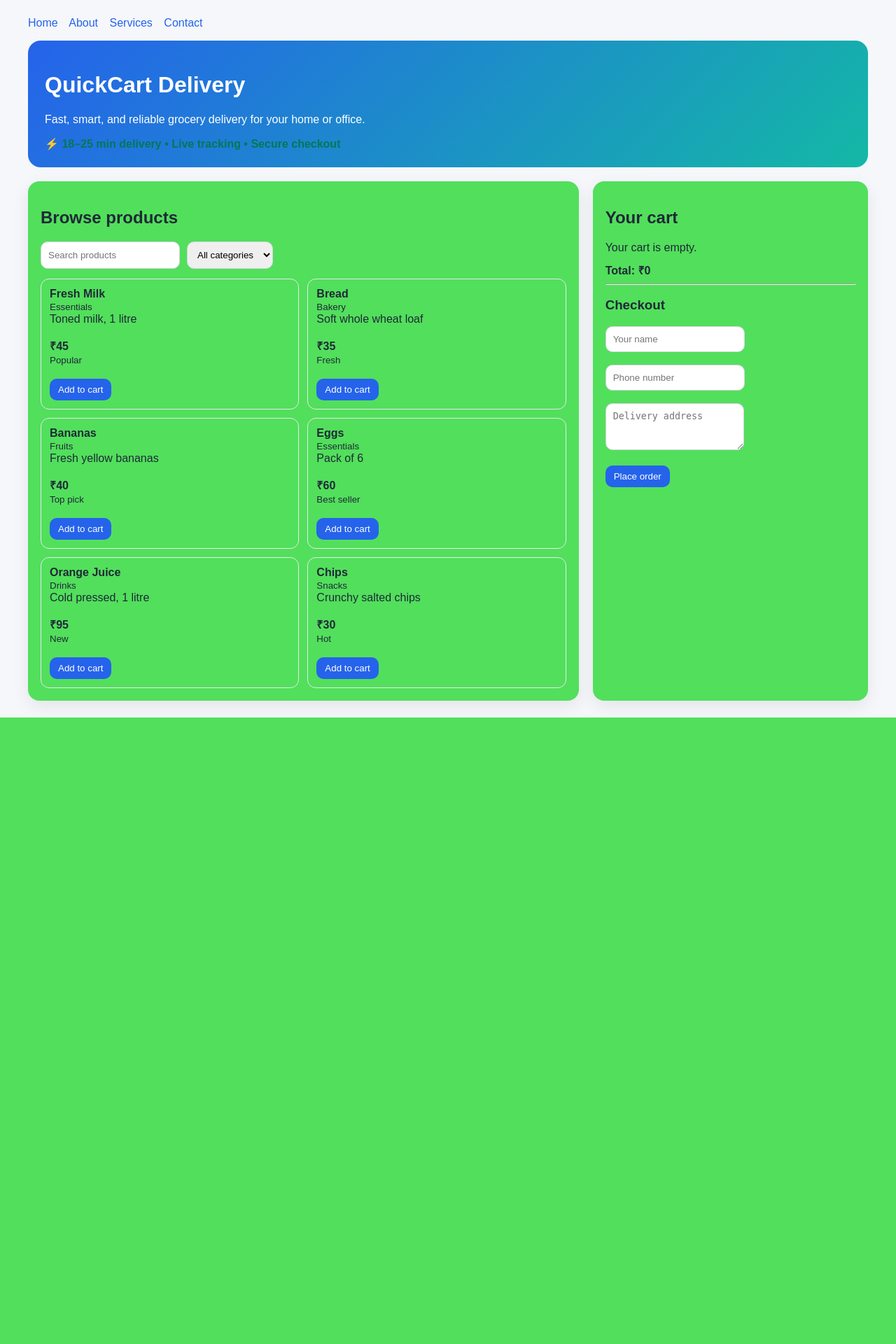
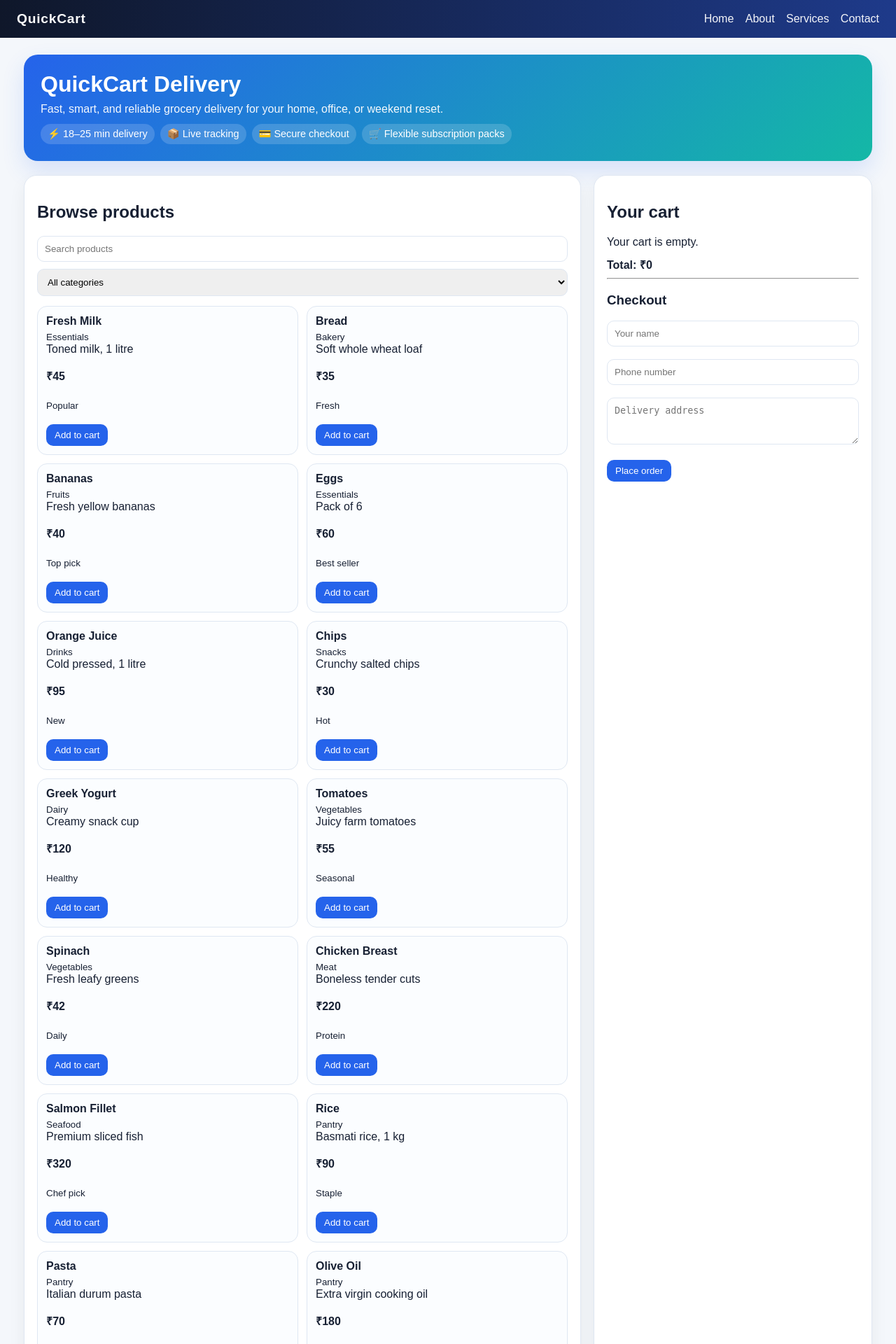
Before and after one commit to rakshithayadav1618-dot/demo-project, a Flask app: page / in a window 1280 px wide. Shown: the top 1920 px of the page at 70% size. Before the commit the page ends 1025 px from the top, so only its background shows below. Run offline with Flask 3, Linux system fonts and the light colour scheme.

Commit message:
Expand storefront with richer catalog and templates

```diff
--- a/app.py
+++ b/app.py
@@ -9,6 +9,24 @@ products = [
     {"id": 4, "name": "Eggs", "price": 60, "category": "Essentials", "desc": "Pack of 6", "badge": "Best seller"},
     {"id": 5, "name": "Orange Juice", "price": 95, "category": "Drinks", "desc": "Cold pressed, 1 litre", "badge": "New"},
     {"id": 6, "name": "Chips", "price": 30, "category": "Snacks", "desc": "Crunchy salted chips", "badge": "Hot"},
+    {"id": 7, "name": "Greek Yogurt", "price": 120, "category": "Dairy", "desc": "Creamy snack cup", "badge": "Healthy"},
+    {"id": 8, "name": "Tomatoes", "price": 55, "category": "Vegetables", "desc": "Juicy farm tomatoes", "badge": "Seasonal"},
+    {"id": 9, "name": "Spinach", "price": 42, "category": "Vegetables", "desc": "Fresh leafy greens", "badge": "Daily"},
+    {"id": 10, "name": "Chicken Breast", "price": 220, "category": "Meat", "desc": "Boneless tender cuts", "badge": "Protein"},
+    {"id": 11, "name": "Salmon Fillet", "price": 320, "category": "Seafood", "desc": "Premium sliced fish", "badge": "Chef pick"},
+    {"id": 12, "name": "Rice", "price": 90, "category": "Pantry", "desc": "Basmati rice, 1 kg", "badge": "Staple"},
+    {"id": 13, "name": "Pasta", "price": 70, "category": "Pantry", "desc": "Italian durum pasta", "badge": "Comfort"},
+    {"id": 14, "name": "Olive Oil", "price": 180, "category": "Pantry", "desc": "Extra virgin cooking oil", "badge": "Premium"},
+    {"id": 15, "name": "Honey", "price": 140, "category": "Pantry", "desc": "Natural wildflower honey", "badge": "Sweet"},
+    {"id": 16, "name": "Cereal", "price": 150, "category": "Breakfast", "desc": "Crunchy breakfast blend", "badge": "Morning"},
+    {"id": 17, "name": "Coffee", "price": 210, "category": "Breakfast", "desc": "Ground coffee beans", "badge": "Aroma"},
+    {"id": 18, "name": "Apples", "price": 85, "category": "Fruits", "desc": "Crisp red apples", "badge": "Fresh"},
+    {"id": 19, "name": "Avocados", "price": 95, "category": "Fruits", "desc": "Creamy ripe avocados", "badge": "Trend"},
+    {"id": 20, "name": "Soda", "price": 55, "category": "Drinks", "desc": "Sparkling citrus soda", "badge": "Cool"},
+    {"id": 21, "name": "Water Bottles", "price": 70, "category": "Drinks", "desc": "Pack of 6 purified bottles", "badge": "Hydrate"},
+    {"id": 22, "name": "Trail Mix", "price": 110, "category": "Snacks", "desc": "Nutty energy snack", "badge": "Crunch"},
+    {"id": 23, "name": "Cookies", "price": 75, "category": "Snacks", "desc": "Butter cookies", "badge": "Treat"},
+    {"id": 24, "name": "Dish Soap", "price": 90, "category": "Household", "desc": "Citrus cleaning liquid", "badge": "Clean"},
 ]
 
 orders = []
@@ -16,22 +34,22 @@ orders = []
 
 @app.route("/")
 def home():
-    return render_template("index.html")
+    return render_template("index.html", title="QuickCart Delivery")
 
 
 @app.route("/about")
 def about():
-    return render_template("about.html")
+    return render_template("about.html", title="About QuickCart")
 
 
 @app.route("/services")
 def services():
-    return render_template("services.html")
+    return render_template("services.html", title="QuickCart Services")
 
 
 @app.route("/contact")
 def contact():
-    return render_template("contact.html")
+    return render_template("contact.html", title="Contact QuickCart")
 
 
 @app.route("/api/products")
@@ -76,6 +94,8 @@ def place_order():
         "total": round(total, 2),
         "status": "Confirmed",
         "eta": "18-25 min",
+        "delivery_window": "Today, 6:00 PM - 8:00 PM",
+        "payment": "Card on delivery",
     }
     orders.append(order)
 
--- /dev/null
+++ b/templates/base.html
@@ -0,0 +1,64 @@
+<!doctype html>
+<html lang="en">
+  <head>
+    <meta charset="utf-8">
+    <meta name="viewport" content="width=device-width, initial-scale=1">
+    <title>{{ title or 'QuickCart Delivery' }}</title>
+    <style>
+      :root {
+        color-scheme: light;
+        --bg: #f4f7fb;
+        --panel: #ffffff;
+        --text: #172033;
+        --muted: #5f6b7a;
+        --accent: #2563eb;
+        --accent-2: #14b8a6;
+        --border: #dfe7f2;
+      }
+      * { box-sizing: border-box; }
+      body { font-family: Arial, sans-serif; margin: 0; background: var(--bg); color: var(--text); }
+      a { color: var(--accent); text-decoration: none; }
+      .top-nav { background: linear-gradient(90deg, #0f172a, #1e3a8a); color: white; padding: 16px 24px; display: flex; justify-content: space-between; align-items: center; flex-wrap: wrap; gap: 12px; }
+      .top-nav .brand { font-size: 1.2rem; font-weight: bold; letter-spacing: 0.04em; }
+      .top-nav .links a { color: white; margin-left: 12px; opacity: 0.95; }
+      .page { max-width: 1260px; margin: 0 auto; padding: 24px; }
+      .hero { background: linear-gradient(135deg, var(--accent), var(--accent-2)); color: white; padding: 24px; border-radius: 20px; box-shadow: 0 14px 32px rgba(37, 99, 235, 0.15); }
+      .hero h1 { margin: 0 0 8px; font-size: 2rem; }
+      .hero p { margin: 0 0 12px; opacity: 0.95; }
+      .tag-row { display: flex; flex-wrap: wrap; gap: 8px; margin-top: 12px; }
+      .tag { background: rgba(255,255,255,0.16); padding: 6px 10px; border-radius: 999px; font-size: 0.9rem; }
+      .layout { display: grid; grid-template-columns: 2fr 1fr; gap: 18px; margin-top: 20px; }
+      .panel { background: var(--panel); border-radius: 18px; padding: 18px; box-shadow: 0 10px 24px rgba(15,23,42,0.06); border: 1px solid var(--border); }
+      .filters { display: flex; gap: 10px; margin-bottom: 14px; flex-wrap: wrap; }
+      .filters input, .filters select, .checkout input, .checkout textarea { padding: 10px; border: 1px solid var(--border); border-radius: 10px; width: 100%; }
+      .product-grid { display: grid; grid-template-columns: repeat(2, minmax(0, 1fr)); gap: 12px; }
+      .product-card { border: 1px solid var(--border); border-radius: 14px; padding: 12px; background: #fbfdff; }
+      .product-card strong { display: block; margin-bottom: 4px; }
+      .product-card button, .checkout button { background: var(--accent); color: white; border: none; padding: 8px 12px; border-radius: 10px; cursor: pointer; }
+      .cart-item { display: flex; justify-content: space-between; margin-bottom: 8px; }
+      .summary { font-weight: bold; margin-top: 12px; }
+      .status { color: #047857; font-weight: bold; }
+      .info-grid { display: grid; grid-template-columns: repeat(3, minmax(0, 1fr)); gap: 12px; margin-top: 18px; }
+      .info-box { background: #f8fbff; border: 1px solid var(--border); padding: 14px; border-radius: 14px; }
+      .page-card { background: white; border-radius: 18px; padding: 22px; box-shadow: 0 10px 24px rgba(15,23,42,0.06); border: 1px solid var(--border); }
+      .card-grid { display: grid; grid-template-columns: repeat(2, minmax(0, 1fr)); gap: 12px; margin-top: 14px; }
+      .card { background: #f8fbff; padding: 14px; border-radius: 14px; border: 1px solid var(--border); }
+      .pill { display: inline-block; background: #e0f2fe; color: #075985; padding: 4px 8px; border-radius: 999px; font-size: 0.8rem; margin-top: 6px; }
+      @media (max-width: 900px) { .layout { grid-template-columns: 1fr; } .product-grid { grid-template-columns: 1fr; } .info-grid, .card-grid { grid-template-columns: 1fr; } }
+    </style>
+  </head>
+  <body>
+    <nav class="top-nav">
+      <div class="brand">QuickCart</div>
+      <div class="links">
+        <a href="/">Home</a>
+        <a href="/about">About</a>
+        <a href="/services">Services</a>
+        <a href="/contact">Contact</a>
+      </div>
+    </nav>
+    <main class="page">
+      {% block content %}{% endblock %}
+    </main>
+  </body>
+</html>
--- a/templates/index.html
+++ b/templates/index.html
@@ -1,38 +1,15 @@
-<!doctype html>
-<html lang="en">
-  <head>
-    <meta charset="utf-8">
-    <meta name="viewport" content="width=device-width, initial-scale=1">
-    <title>QuickCart Delivery</title>
-    <style>
-      body { font-family: Arial, sans-serif; margin: 0; background: #f5f7fb; color: #1f2937; }
-      .app { max-width: 1200px; margin: 0 auto; padding: 24px; }
-      .hero { background: linear-gradient(135deg, #2563eb, #14b8a6); color: white; padding: 24px; border-radius: 18px; }
-      .layout { display: grid; grid-template-columns: 2fr 1fr; gap: 20px; margin-top: 20px; }
-      .panel { background: rgb(82, 223, 92); border-radius: 16px; padding: 18px; box-shadow: 0 8px 24px rgba(0,0,0,0.08); }
-      .filters { display: flex; gap: 10px; margin-bottom: 14px; flex-wrap: wrap; }
-      .filters input, .filters select, .checkout input, .checkout textarea { padding: 10px; border: 1px solid #d1d5db; border-radius: 10px; }
-      .product-grid { display: grid; grid-template-columns: repeat(2, minmax(0, 1fr)); gap: 12px; }
-      .product-card { border: 1px solid #e5e7eb; border-radius: 12px; padding: 12px; }
-      .product-card button, .checkout button { background: #2563eb; color: white; border: none; padding: 8px 12px; border-radius: 10px; cursor: pointer; }
-      .cart-item { display: flex; justify-content: space-between; margin-bottom: 8px; }
-      .summary { font-weight: bold; margin-top: 12px; }
-      .status { color: #047857; font-weight: bold; }
-      @media (max-width: 900px) { .layout { grid-template-columns: 1fr; } .product-grid { grid-template-columns: 1fr; } }
-    </style>
-  </head>
-  <body>
-    <div class="app">
-      <nav style="margin-bottom: 16px;">
-        <a href="/" style="margin-right: 12px; color: #2563eb; text-decoration: none;">Home</a>
-        <a href="/about" style="margin-right: 12px; color: #2563eb; text-decoration: none;">About</a>
-        <a href="/services" style="margin-right: 12px; color: #2563eb; text-decoration: none;">Services</a>
-        <a href="/contact" style="color: #2563eb; text-decoration: none;">Contact</a>
-      </nav>
+{% extends "base.html" %}
+
+{% block content %}
 <div class="hero">
   <h1>QuickCart Delivery</h1>
-        <p>Fast, smart, and reliable grocery delivery for your home or office.</p>
-        <div class="status">⚡ 18–25 min delivery • Live tracking • Secure checkout</div>
+  <p>Fast, smart, and reliable grocery delivery for your home, office, or weekend reset.</p>
+  <div class="tag-row">
+    <span class="tag">⚡ 18–25 min delivery</span>
+    <span class="tag">📦 Live tracking</span>
+    <span class="tag">💳 Secure checkout</span>
+    <span class="tag">🛒 Flexible subscription packs</span>
+  </div>
 </div>
 
 <div class="layout">
@@ -61,6 +38,20 @@
     </form>
     <p id="message" class="status"></p>
   </div>
+</div>
+
+<div class="info-grid">
+  <div class="info-box">
+    <strong>Flexible orders</strong>
+    <p>Choose same-day delivery, schedule ahead, or set up weekly essentials.</p>
+  </div>
+  <div class="info-box">
+    <strong>Fresh picks</strong>
+    <p>Discover seasonal produce, pantry staples, snacks, and ready-to-cook favorites.</p>
+  </div>
+  <div class="info-box">
+    <strong>Smart savings</strong>
+    <p>Bundle popular items and enjoy convenience without sacrificing value.</p>
   </div>
 </div>
 
@@ -104,7 +95,7 @@
       const card = document.createElement('div');
       card.className = 'product-card';
       card.innerHTML = `
-            <strong>${product.name}</strong><br>
+        <strong>${product.name}</strong>
         <small>${product.category}</small><br>
         <span>${product.desc}</span><br><br>
         <strong>₹${product.price}</strong><br>
@@ -184,5 +175,4 @@
 
   loadProducts();
 </script>
-  </body>
-</html>
+{% endblock %}
```
Also changed, not shown: templates/about.html (+16 -25 lines), templates/contact.html (+7 -28 lines), templates/services.html (+15 -33 lines), tests/test_app.py (added, +32 -0 lines). Lines whose indentation alone changed are shown as unchanged.
